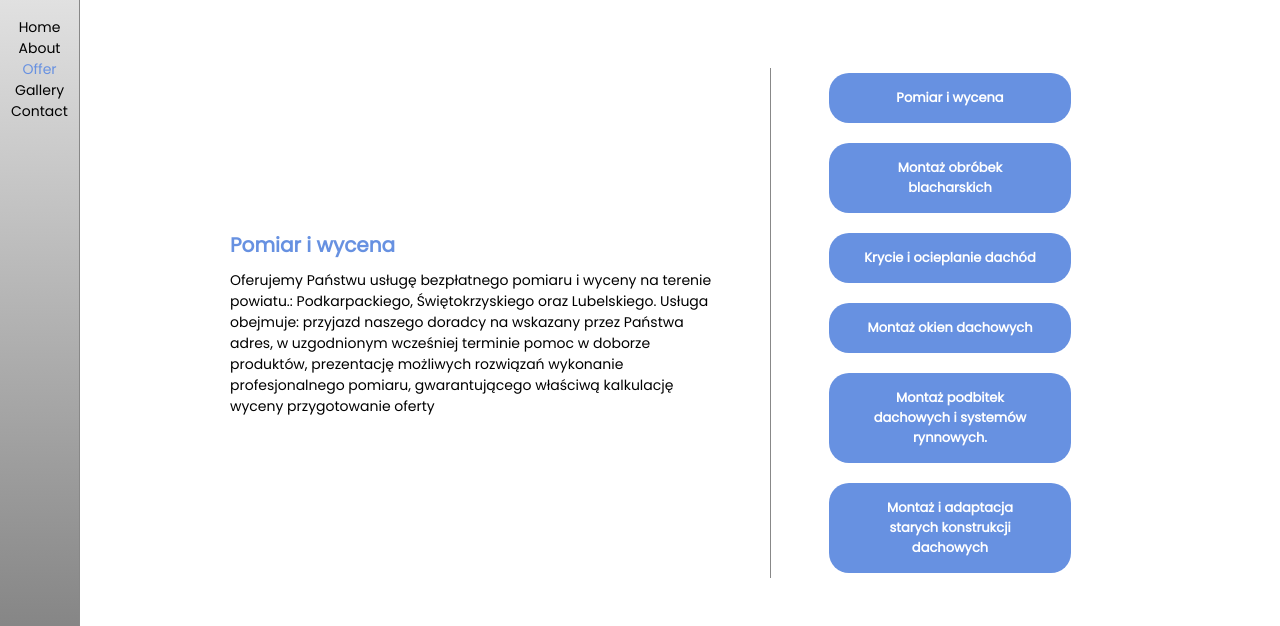
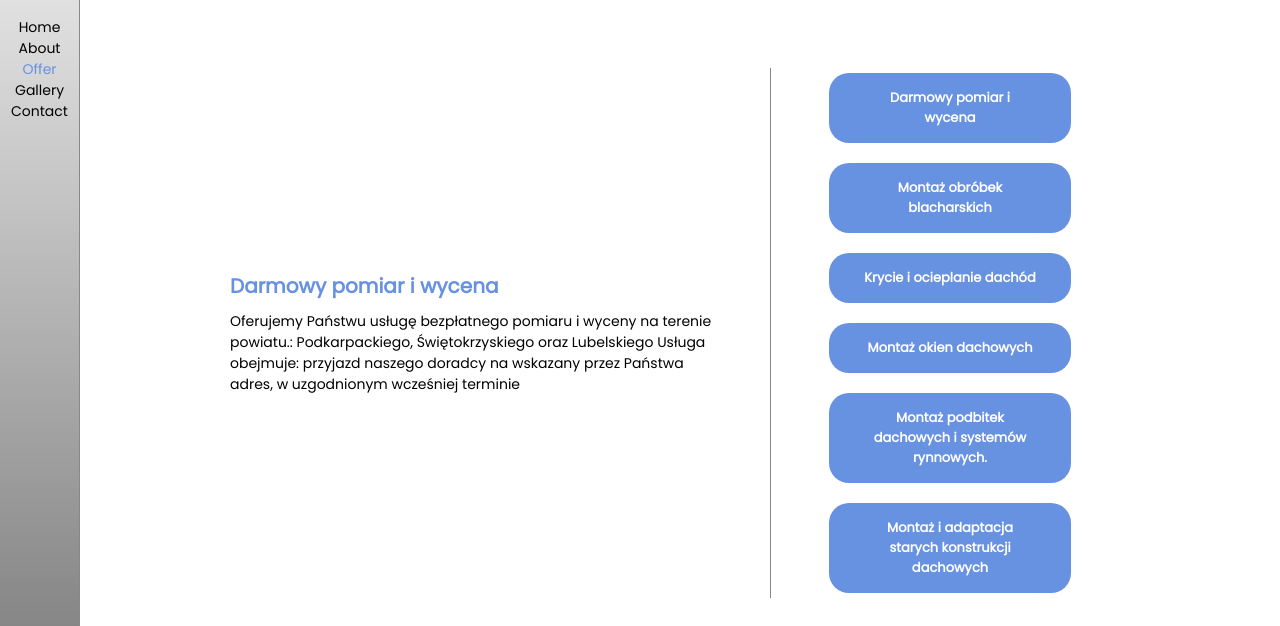
Before and after one commit to lukbud28/lukbud-gatsby, a Gatsby site: page /offer in a window 1280 px wide. Shown: the part 72-698 px from the top of the page. Built offline with nearby package versions, Linux system fonts and the light colour scheme; Gatsby itself is replaced by a stand-in of ours.

Commit message:
started to changing copy and slow deploy

```diff
--- a/src/components/sections/OfferSlider.js
+++ b/src/components/sections/OfferSlider.js
@@ -120,9 +120,9 @@ const StyledMenuItem = styled.li`
 
 const Data = [
   {
-    name: "Pomiar i wycena",
+    name: "Darmowy pomiar i wycena",
     content:
-      "Oferujemy Państwu usługę bezpłatnego pomiaru i wyceny na terenie powiatu.: Podkarpackiego, Świętokrzyskiego oraz Lubelskiego. Usługa obejmuje: przyjazd naszego doradcy na wskazany przez Państwa adres, w uzgodnionym wcześniej terminie pomoc w doborze produktów, prezentację możliwych rozwiązań wykonanie profesjonalnego pomiaru, gwarantującego właściwą kalkulację wyceny przygotowanie oferty",
+      "Oferujemy Państwu usługę bezpłatnego pomiaru i wyceny na terenie powiatu.: Podkarpackiego, Świętokrzyskiego oraz Lubelskiego Usługa obejmuje: przyjazd naszego doradcy na wskazany przez Państwa adres, w uzgodnionym wcześniej terminie",
   },
   {
     name: "Montaż obróbek blacharskich",
@@ -132,22 +132,22 @@ const Data = [
   {
     name: "Krycie i ocieplanie dachód",
     content:
-      "Lorem ipsum dolor sit amet consectetur adipisicing elit. Doloribus ut nulla sunt quam laboriosam, quidem ipsam nemo ad, dolore dolorem quibusdam nostrum, reiciendis perferendis odio modi quo ratione in eum.",
+      "Zajmujemy się kryciem dachów blacho dachówką, blachodachówką modułową czy blachami trapezowymi, rekomendujemy wiodących producentów na Polskim rynku.",
   },
   {
     name: "Montaż okien dachowych",
     content:
-      "Oferujemy profesjonalny montaż okien i wyłazów w nowych jak również w istniejących pokryciach dachowych. Naszym rekomendowanym wykonawcą jest firma Velux.(szukam żeby coś dopisać)",
+      "Oferujemy profesjonalny montaż okien i wyłazów w nowych jak również w istniejących pokryciach dachowych. Jesteśmy rekomendowanym wykonawcą firmy Velux i Fakro.",
   },
   {
     name: "Montaż podbitek dachowych i systemów rynnowych.",
     content:
-      "Podbitki dachowe  to idealne rozwiązanie na wykończenie dachu. Produkowane w wersji plastikowej, aluminiowej i stalowej są szybkie w montażu i nie posiadają widocznych wkrętów montażowych.(możliwe że będzie zmienione)",
+      "Wykonujemy podbitki drewniane z PCV, oraz panele z blachy stalowej. Wykonujemy również montaż systemów rynnowych od wiodących producentów na Polskim rynku.",
   },
   {
     name: "Montaż i adaptacja starych konstrukcji dachowych",
     content:
-      "Oferujemy transport do klienta oraz usługi montażowe drewnianych konstrukcji dachowych . wykonujemy montaż drewnianych konstrukcji dachowych, podbitek dachowych czy adaptujemy stare konstrukcje dachowe. (będzie dopisane)",
+      "Oferujemy transport do klienta oraz usługi montażowe drewnianych konstrukcji dachowych. Wykonujemy montaż drewnianych konstrukcji dachowych, podbitek dachowych, adaptujemy również  stare konstrukcje dachowe.",
   },
 ]
 
```
Also changed, not shown: src/assets/images/about.jpg (deleted), src/assets/images/about.png (added), 1 other file.
